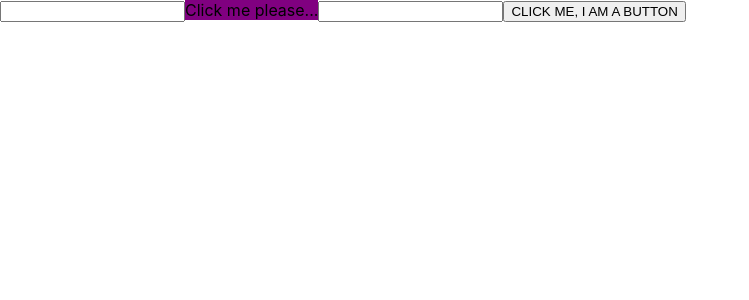
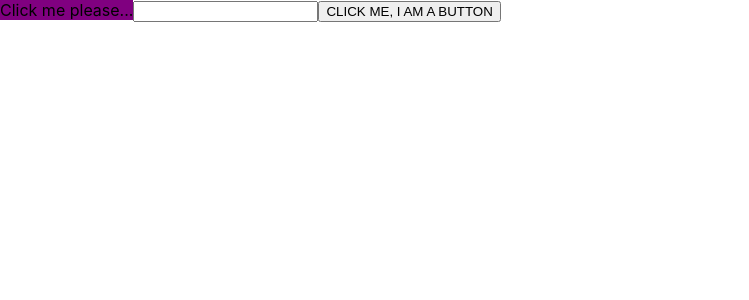
Before and after one commit to osmanbeshirov/TSC-react, a React (Create React App) app: page / in a window 1280 px wide. Shown: the top 300 px of the page, without its empty margins (0-749 px from the left). Built offline with nearby package versions, Linux system fonts and the light colour scheme.

Commit message:
thidr child edit

```diff
--- a/src/components/Hello.tsx
+++ b/src/components/Hello.tsx
@@ -69,7 +69,7 @@ const Hello: React.FunctionComponent<IProps> = ({ name, label }) => {
         <div>
             {/* <h1>Hello component {name}</h1> */}
             {/* <h2>My label is: {label}</h2> */}
-            <input type="text" onChange={handleChaing} />
+            {/* <input type="text" onChange={handleChaing} /> */}
             <div ref={divRef} onClick={handleClick} style={{ backgroundColor: 'purple', display: 'inline-block' }}>Click me please...</div>
             <input type="text" ref={inputRef} />
             <button ref={buttonRef} onClick={() => dispatch({ type: 'add', content: 'salam osman ' })}>CLICK ME, I AM A BUTTON</button>
```
